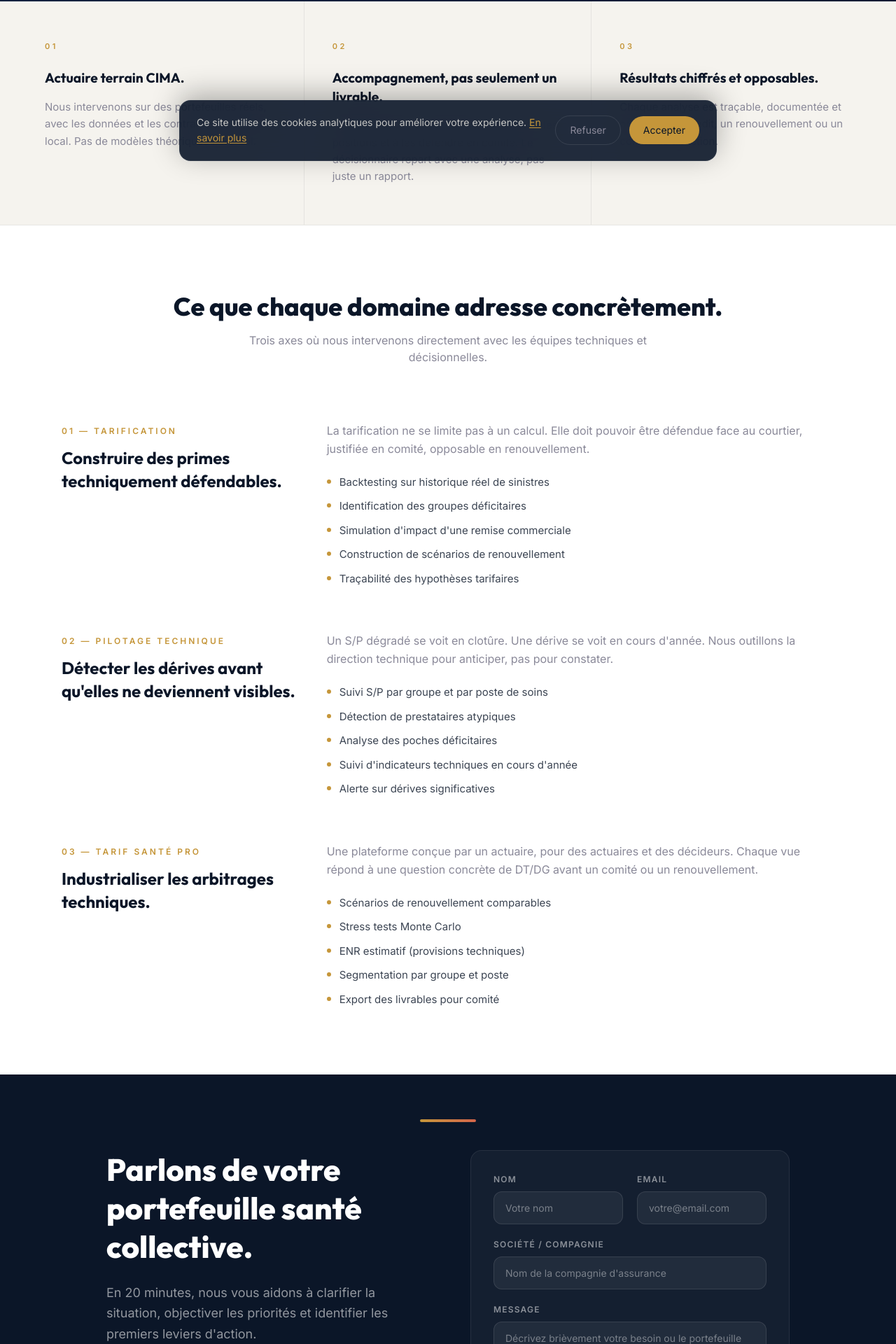
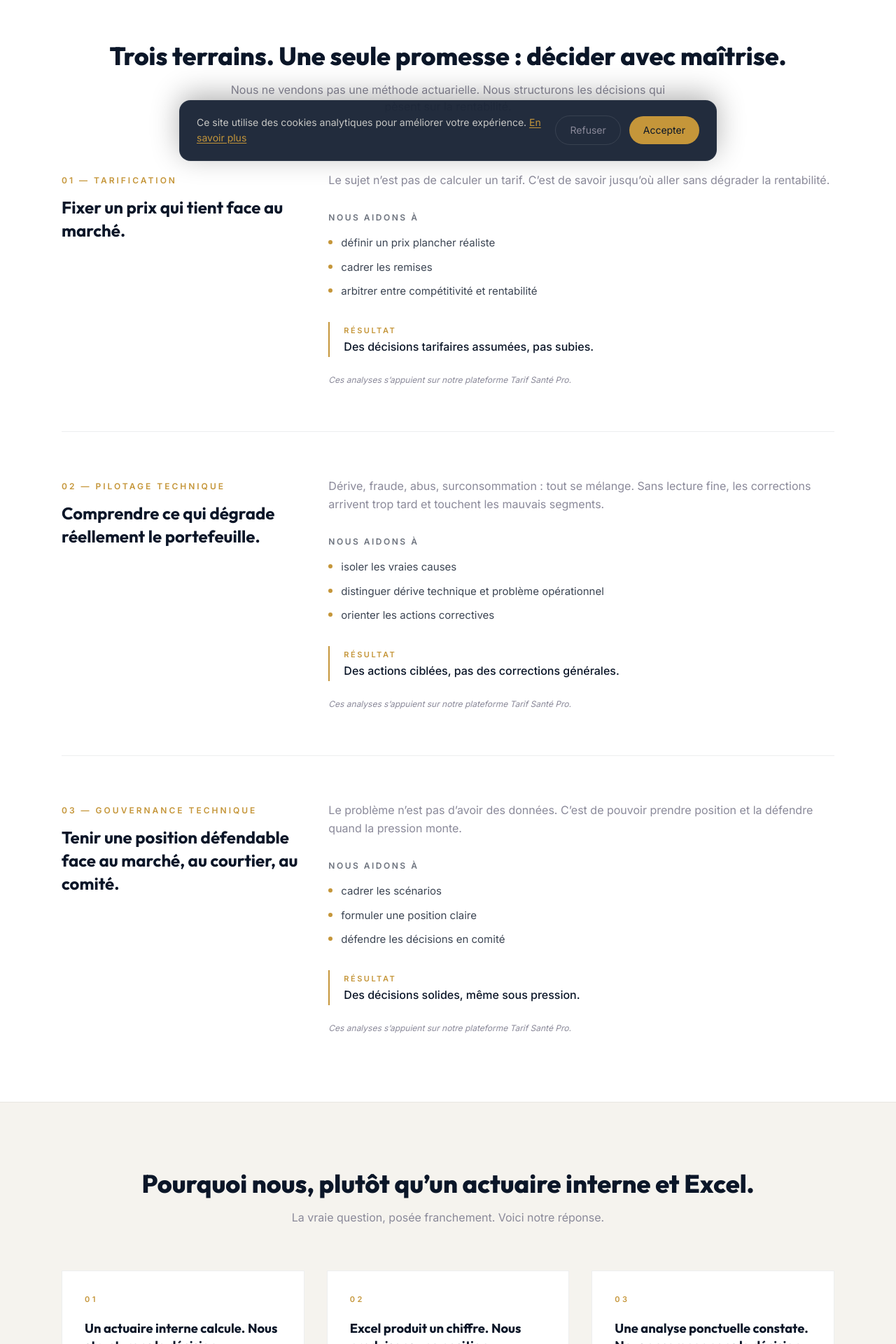
Before and after one commit to sidickgoldman/SiteWeb_PrimeActuaire, a Next.js app: page /expertises in a window 1280 px wide. Shown: the part 546-2466 px from the top of the page at 70% size. Built offline with nearby package versions, Linux system fonts and the light colour scheme.

Commit message:
feat: Expertises - refonte strategique (3 piliers + pourquoi nous)

```diff
--- a/src/app/expertises/ExpertisesClient.tsx
+++ b/src/app/expertises/ExpertisesClient.tsx
@@ -6,15 +6,30 @@ import Footer from "@/components/Footer";
 import CTAFinal from "@/components/CTAFinal";
 import { useI18n } from "@/i18n";
 
+type Pillar = {
+  label: string;
+  title: string;
+  intro: string;
+  helpLabel: string;
+  bullets: string[];
+  outcomeLabel: string;
+  outcome: string;
+  toolNote: string;
+};
+
+type WhyItem = { title: string; desc: string };
+
 export default function ExpertisesClient() {
   const { t } = useI18n();
   const p = t.expertisesPage;
+  const pillars = p.pillars as Pillar[];
+  const whyItems = p.whyItems as WhyItem[];
 
   return (
     <>
       <Header />
       <main>
-        {/* Hero */}
+        {/* Hero — tension d'ouverture */}
         <section className="relative bg-navy pt-32 pb-16 overflow-hidden">
           <div className="absolute inset-0 bg-gradient-to-br from-[#0B1628] via-[#122240] to-[#0E1A34]" />
           <div className="absolute top-1/3 right-0 w-[400px] h-[400px] rounded-full bg-gold/[0.04] blur-3xl" />
@@ -39,35 +54,7 @@ export default function ExpertisesClient() {
           </div>
         </section>
 
-        {/* Approche conseil — 3 cartes */}
-        <section className="bg-bg-light border-b border-navy/[0.06]">
-          <div className="max-w-7xl mx-auto px-6">
-            <div className="grid grid-cols-1 lg:grid-cols-3 divide-y lg:divide-y-0 lg:divide-x divide-navy/[0.07]">
-              {(p.approach as { title: string; desc: string }[]).map((a, i) => (
-                <motion.div
-                  key={i}
-                  initial={{ opacity: 0, y: 20 }}
-                  whileInView={{ opacity: 1, y: 0 }}
-                  viewport={{ once: true }}
-                  transition={{ duration: 0.5, delay: i * 0.1, ease: [0.22, 1, 0.36, 1] }}
-                  className="px-10 py-14"
-                >
-                  <span className="text-[11px] font-bold text-gold uppercase tracking-[3.5px] mb-6 block">
-                    0{i + 1}
-                  </span>
-                  <h3 className="font-[var(--font-heading)] font-bold text-[1.2rem] text-navy leading-snug mb-4">
-                    {a.title}
-                  </h3>
-                  <p className="text-[15px] text-text-muted leading-relaxed">
-                    {a.desc}
-                  </p>
-                </motion.div>
-              ))}
-            </div>
-          </div>
-        </section>
-
-        {/* Détail par domaine */}
+        {/* 3 Piliers */}
         <section className="bg-white py-24">
           <div className="max-w-6xl mx-auto px-6">
             <motion.h2
@@ -77,43 +64,106 @@ export default function ExpertisesClient() {
               transition={{ duration: 0.5 }}
               className="font-[var(--font-heading)] font-extrabold text-3xl lg:text-4xl text-navy text-center mb-4"
             >
-              {p.deepTitle}
+              {p.pillarsTitle}
             </motion.h2>
             <p className="text-center text-text-muted text-[16px] mb-20 max-w-2xl mx-auto">
-              {p.deepSubtitle}
+              {p.pillarsSubtitle}
             </p>
 
-            <div className="space-y-16">
-              {p.details.map((d, i) => (
+            <div className="divide-y divide-navy/[0.07]">
+              {pillars.map((pi, i) => (
                 <motion.div
                   key={i}
                   initial={{ opacity: 0, y: 30 }}
                   whileInView={{ opacity: 1, y: 0 }}
                   viewport={{ once: true, margin: "-80px" }}
-                  transition={{ duration: 0.6, delay: i * 0.1, ease: [0.22, 1, 0.36, 1] }}
-                  className="grid grid-cols-1 lg:grid-cols-3 gap-8 items-start"
+                  transition={{ duration: 0.6, delay: i * 0.05, ease: [0.22, 1, 0.36, 1] }}
+                  className="grid grid-cols-1 lg:grid-cols-3 gap-10 items-start py-16 first:pt-0 last:pb-0"
                 >
+                  {/* Col gauche : label + titre */}
                   <div className="lg:col-span-1">
                     <span className="text-[12px] font-semibold uppercase tracking-[3px] text-gold">
-                      0{i + 1} — {d.label}
+                      0{i + 1} — {pi.label}
                     </span>
                     <h3 className="mt-3 font-[var(--font-heading)] font-bold text-2xl text-navy leading-snug">
-                      {d.title}
+                      {pi.title}
                     </h3>
                   </div>
+
+                  {/* Col droite : intro + bullets + résultat */}
                   <div className="lg:col-span-2">
-                    <p className="text-[16px] text-text-muted leading-relaxed mb-6">
-                      {d.desc}
+                    <p className="text-[16px] text-text-muted leading-relaxed mb-8">
+                      {pi.intro}
                     </p>
-                    <ul className="space-y-3">
-                      {d.bullets.map((b, j) => (
+
+                    <p className="text-[12px] font-semibold uppercase tracking-[2.5px] text-navy/60 mb-4">
+                      {pi.helpLabel}
+                    </p>
+                    <ul className="space-y-3 mb-8">
+                      {pi.bullets.map((b, j) => (
                         <li key={j} className="flex items-start gap-3 text-[15px] text-navy/80">
                           <span className="mt-[7px] w-1.5 h-1.5 rounded-full shrink-0 bg-gold" />
                           <span>{b}</span>
                         </li>
                       ))}
                     </ul>
+
+                    {/* Résultat callout */}
+                    <div className="border-l-2 border-gold pl-5 py-1 mb-6">
+                      <p className="text-[11px] font-semibold uppercase tracking-[2.5px] text-gold mb-1">
+                        {pi.outcomeLabel}
+                      </p>
+                      <p className="text-[16px] text-navy font-medium leading-snug">
+                        {pi.outcome}
+                      </p>
+                    </div>
+
+                    {/* Tool note discret */}
+                    <p className="text-[12px] italic text-text-muted">
+                      {pi.toolNote}
+                    </p>
                   </div>
+                </motion.div>
+              ))}
+            </div>
+          </div>
+        </section>
+
+        {/* Pourquoi nous */}
+        <section className="bg-bg-light py-24 border-t border-navy/[0.06]">
+          <div className="max-w-6xl mx-auto px-6">
+            <motion.h2
+              initial={{ opacity: 0, y: 15 }}
+              whileInView={{ opacity: 1, y: 0 }}
+              viewport={{ once: true }}
+              transition={{ duration: 0.5 }}
+              className="font-[var(--font-heading)] font-extrabold text-3xl lg:text-4xl text-navy text-center mb-4"
+            >
+              {p.whyTitle}
+            </motion.h2>
+            <p className="text-center text-text-muted text-[16px] mb-16 max-w-2xl mx-auto">
+              {p.whySubtitle}
+            </p>
+
+            <div className="grid grid-cols-1 md:grid-cols-3 gap-8">
+              {whyItems.map((w, i) => (
+                <motion.div
+                  key={i}
+                  initial={{ opacity: 0, y: 20 }}
+                  whileInView={{ opacity: 1, y: 0 }}
+                  viewport={{ once: true }}
+                  transition={{ duration: 0.5, delay: i * 0.1, ease: [0.22, 1, 0.36, 1] }}
+                  className="bg-white border border-navy/[0.07] p-8"
+                >
+                  <span className="text-[11px] font-bold text-gold uppercase tracking-[3.5px] mb-5 block">
+                    0{i + 1}
+                  </span>
+                  <h3 className="font-[var(--font-heading)] font-bold text-[1.15rem] text-navy leading-snug mb-4">
+                    {w.title}
+                  </h3>
+                  <p className="text-[15px] text-text-muted leading-relaxed">
+                    {w.desc}
+                  </p>
                 </motion.div>
               ))}
             </div>
--- a/src/i18n/fr.ts
+++ b/src/i18n/fr.ts
@@ -406,61 +406,68 @@ export const fr = {
   // ───── Page: Expertises ─────
   expertisesPage: {
     eyebrow: "Expertise conseil",
-    title: "Là où la rentabilité d’un portefeuille santé se joue vraiment.",
-    desc: "PrimeActuaire accompagne les directions techniques et générales sur trois terrains critiques : tarification, pilotage en cours d’année et structuration des arbitrages. Une expertise actuarielle ancrée sur le marché CIMA.",
-    approachTitle: "Notre posture.",
-    approach: [
-      {
-        title: "Actuaire terrain CIMA.",
-        desc: "Nous intervenons sur des portefeuilles réels, avec les données et les contraintes du marché local. Pas de modèles théoriques hors-sol.",
-      },
-      {
-        title: "Accompagnement, pas seulement un livrable.",
-        desc: "Nous aidons à lire les résultats, à formuler les positions et à les défendre en comité. Le décisionnaire repart avec une analyse, pas juste un rapport.",
-      },
-      {
-        title: "Résultats chiffrés et opposables.",
-        desc: "Chaque analyse est traçable, documentée et prête pour un audit, un renouvellement ou un comité de direction.",
-      },
-    ],
-    deepTitle: "Ce que chaque domaine adresse concrètement.",
-    deepSubtitle: "Trois axes où nous intervenons directement avec les équipes techniques et décisionnelles.",
-    details: [
+    title: "Là où les décisions font ou détruisent la rentabilité.",
+    desc: "Dans un marché qui tire les tarifs vers le bas, la moindre décision mal cadrée coûte plusieurs points de S/P. Nous accompagnons les directions techniques et générales pour structurer leurs décisions tarifaires, lire les dérives réelles et défendre leurs positions face au marché.",
+    pillarsTitle: "Trois terrains. Une seule promesse : décider avec maîtrise.",
+    pillarsSubtitle: "Nous ne vendons pas une méthode actuarielle. Nous structurons les décisions qui pèsent sur la rentabilité.",
+    pillars: [
       {
         label: "Tarification",
-        title: "Construire des primes techniquement défendables.",
-        desc: "La tarification ne se limite pas à un calcul. Elle doit pouvoir être défendue face au courtier, justifiée en comité, opposable en renouvellement.",
+        title: "Fixer un prix qui tient face au marché.",
+        intro: "Le sujet n’est pas de calculer un tarif. C’est de savoir jusqu’où aller sans dégrader la rentabilité.",
+        helpLabel: "Nous aidons à",
         bullets: [
-          "Backtesting sur historique réel de sinistres",
-          "Identification des groupes déficitaires",
-          "Simulation d'impact d'une remise commerciale",
-          "Construction de scénarios de renouvellement",
-          "Traçabilité des hypothèses tarifaires",
+          "définir un prix plancher réaliste",
+          "cadrer les remises",
+          "arbitrer entre compétitivité et rentabilité",
         ],
+        outcomeLabel: "Résultat",
+        outcome: "Des décisions tarifaires assumées, pas subies.",
+        toolNote: "Ces analyses s’appuient sur notre plateforme Tarif Santé Pro.",
       },
       {
         label: "Pilotage technique",
-        title: "Détecter les dérives avant qu'elles ne deviennent visibles.",
-        desc: "Un S/P dégradé se voit en clotûre. Une dérive se voit en cours d'année. Nous outillons la direction technique pour anticiper, pas pour constater.",
+        title: "Comprendre ce qui dégrade réellement le portefeuille.",
+        intro: "Dérive, fraude, abus, surconsommation : tout se mélange. Sans lecture fine, les corrections arrivent trop tard et touchent les mauvais segments.",
+        helpLabel: "Nous aidons à",
         bullets: [
-          "Suivi S/P par groupe et par poste de soins",
-          "Détection de prestataires atypiques",
-          "Analyse des poches déficitaires",
-          "Suivi d'indicateurs techniques en cours d'année",
-          "Alerte sur dérives significatives",
+          "isoler les vraies causes",
+          "distinguer dérive technique et problème opérationnel",
+          "orienter les actions correctives",
         ],
+        outcomeLabel: "Résultat",
+        outcome: "Des actions ciblées, pas des corrections générales.",
+        toolNote: "Ces analyses s’appuient sur notre plateforme Tarif Santé Pro.",
       },
       {
-        label: "Tarif Santé Pro",
-        title: "Industrialiser les arbitrages techniques.",
-        desc: "Une plateforme conçue par un actuaire, pour des actuaires et des décideurs. Chaque vue répond à une question concrète de DT/DG avant un comité ou un renouvellement.",
+        label: "Gouvernance technique",
+        title: "Tenir une position défendable face au marché, au courtier, au comité.",
+        intro: "Le problème n’est pas d’avoir des données. C’est de pouvoir prendre position et la défendre quand la pression monte.",
+        helpLabel: "Nous aidons à",
         bullets: [
-          "Scénarios de renouvellement comparables",
-          "Stress tests Monte Carlo",
-          "ENR estimatif (provisions techniques)",
-          "Segmentation par groupe et poste",
-          "Export des livrables pour comité",
+          "cadrer les scénarios",
+          "formuler une position claire",
+          "défendre les décisions en comité",
         ],
+        outcomeLabel: "Résultat",
+        outcome: "Des décisions solides, même sous pression.",
+        toolNote: "Ces analyses s’appuient sur notre plateforme Tarif Santé Pro.",
+      },
+    ],
+    whyTitle: "Pourquoi nous, plutôt qu’un actuaire interne et Excel.",
+    whySubtitle: "La vraie question, posée franchement. Voici notre réponse.",
+    whyItems: [
+      {
+        title: "Un actuaire interne calcule. Nous structurons la décision.",
+        desc: "Le calcul technique est une étape. Nous prenons en charge le passage du chiffre à la position défendable, jusqu’au comité.",
+      },
+      {
+        title: "Excel produit un chiffre. Nous produisons une position.",
+        desc: "Nos analyses sont chiffrées, traçables, opposables. Elles tiennent face au courtier, au CA et à un audit.",
+      },
+      {
+        title: "Une analyse ponctuelle constate. Nous accompagnons la décision.",
+        desc: "Nous n’arrêtons pas le travail au rendu. Nous suivons jusqu’à la mise en œuvre et le retour du marché.",
       },
     ],
   },
```
Also changed, not shown: src/i18n/en.ts (+49 -42 lines).
